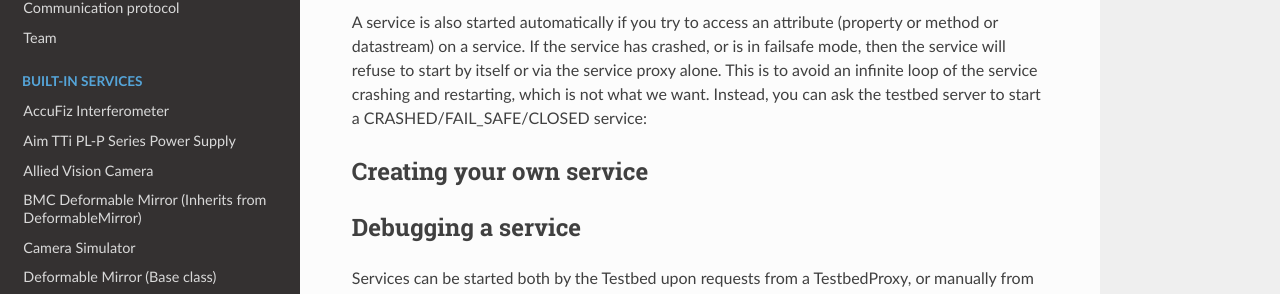
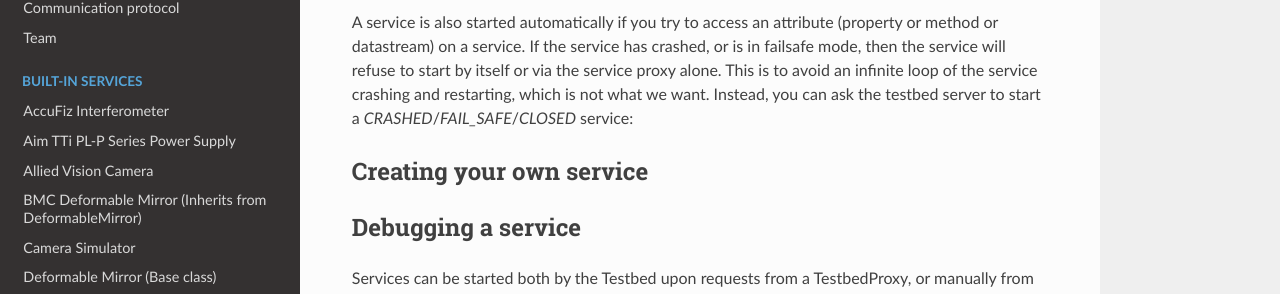
Before and after one commit to spacetelescope/catkit2, a Sphinx documentation site: the page built from docs/services.rst, in a window 1280 px wide and 900 px high, scrolled down 1574 px. Shown: the part 245-539 px from the top of the window. Built offline with Sphinx 7.4.7 and the Read the Docs theme 3.1.0, drawn with Linux system fonts in a browser that asks for light colours.

Commit message:
Add emphasis

```diff
--- a/docs/services.rst
+++ b/docs/services.rst
@@ -45,7 +45,7 @@ For stopping and starting a service:
     testbed.science_camera.stop()
     testbed.science_camera.start()
 
-A service is also started automatically if you try to access an attribute (property or method or datastream) on a service. If the service has crashed, or is in failsafe mode, then the service will refuse to start by itself or via the service proxy alone. This is to avoid an infinite loop of the service crashing and restarting, which is not what we want. Instead, you can ask the testbed server to start a CRASHED/FAIL_SAFE/CLOSED service:
+A service is also started automatically if you try to access an attribute (property or method or datastream) on a service. If the service has crashed, or is in failsafe mode, then the service will refuse to start by itself or via the service proxy alone. This is to avoid an infinite loop of the service crashing and restarting, which is not what we want. Instead, you can ask the testbed server to start a `CRASHED`/`FAIL_SAFE`/`CLOSED` service:
 
 .. code-block:: python
     testbed.start_service('science_camera')
```
